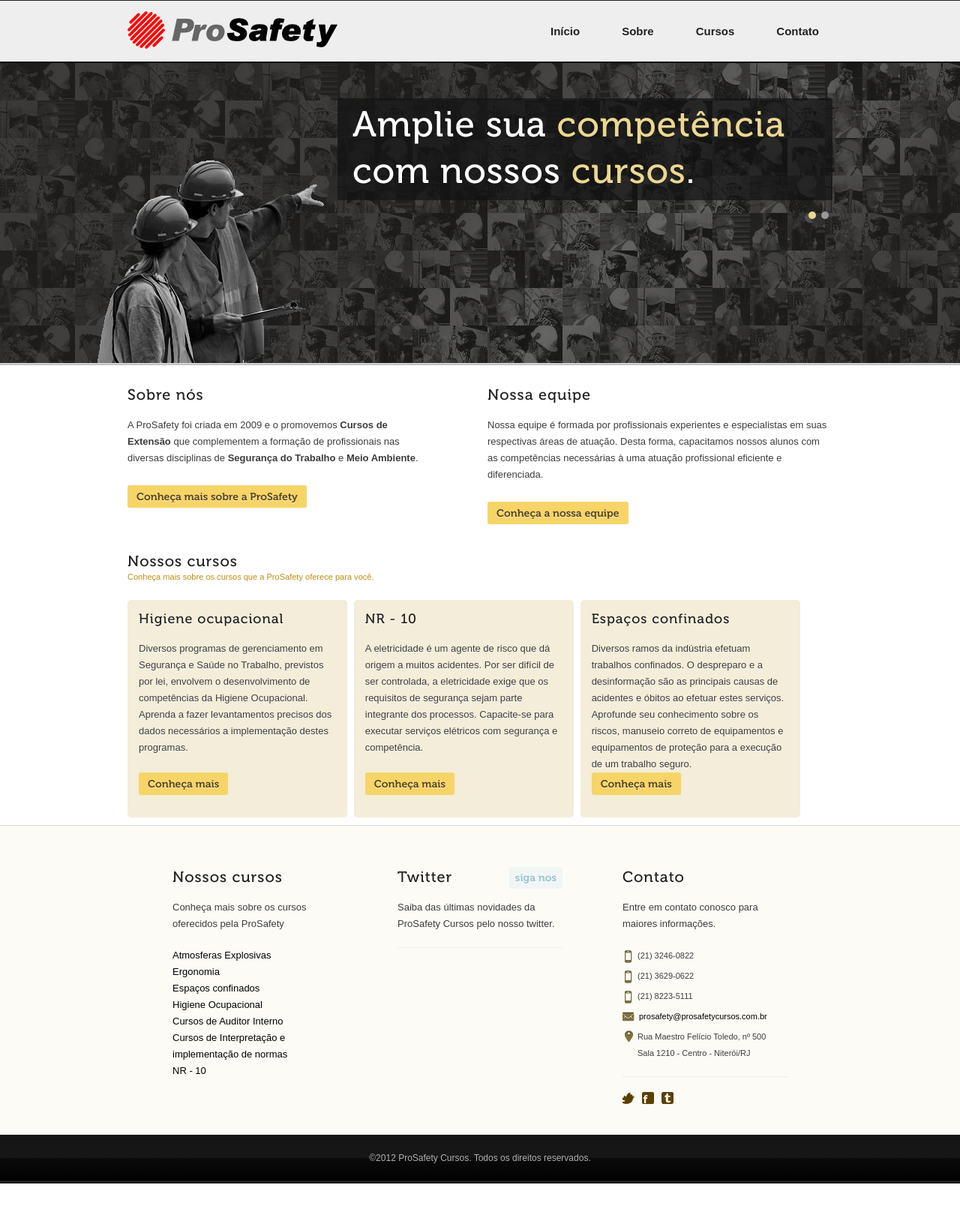
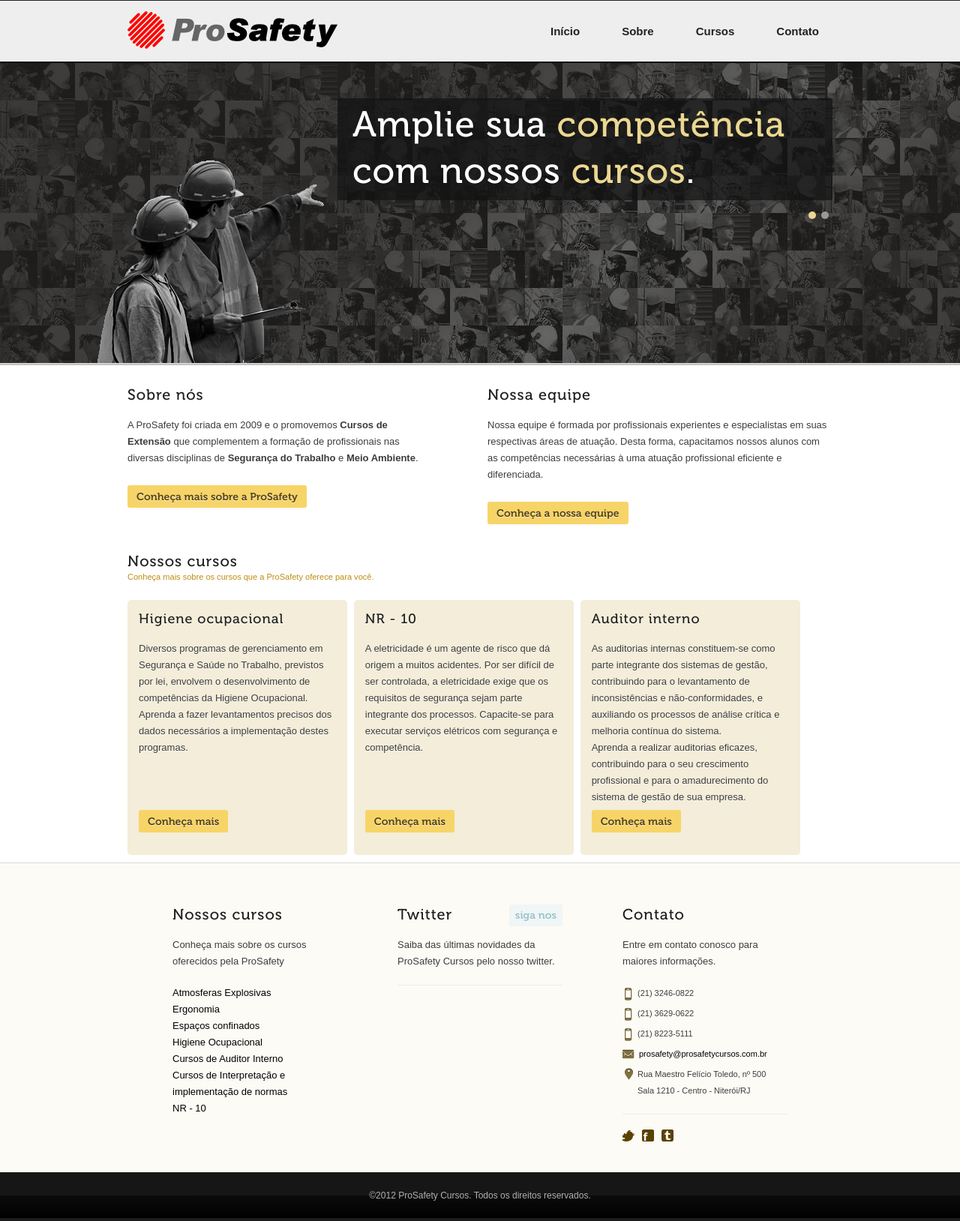
Before and after one commit to prosafetycursos/prosafetycursos.github.com, a Jekyll site: the page built from index.html, in a window 1280 px wide. Shown: the whole page at 75% size. Built offline with Jekyll 4.4.1, drawn with Linux system fonts in a browser that asks for light colours; the list of posts is cut into pages by our own code; before the commit the page ends 1578 px from its top, so only the background shows below that.

Commit message:
Pagina inicial mostrando curso de auditor interno

```diff
--- a/css/styles.css
+++ b/css/styles.css
@@ -3233,7 +3233,7 @@ background: url("../images/projekktorTheme/start.png") no-repeat center center t
   padding: 15px;
   border-radius: 5px;
   vertical-align: top;
-  height: 260px;
+  height: 310px;
   position: relative;
 }
 
--- a/index.html
+++ b/index.html
@@ -57,10 +57,11 @@ description: A ProSafety promovemo cursos de extenção que complementem a forma
               </p>
             </li>
             <li>
-              <h3>Espaços confinados</h3>
-              <p>Diversos ramos da indústria efetuam trabalhos confinados. O despreparo e a desinformação são as principais causas de acidentes e óbitos ao efetuar estes serviços. Aprofunde seu conhecimento sobre os riscos, manuseio correto de equipamentos e equipamentos de proteção para a execução de um trabalho seguro.</p>
+              <h3>Auditor interno</h3>
+              <p>As auditorias internas constituem-se como parte integrante dos sistemas de gestão, contribuindo para o levantamento de inconsistências e não-conformidades, e auxiliando os processos de análise crítica e melhoria contínua do sistema.<br/>
+              Aprenda a realizar auditorias eficazes, contribuindo para o seu crescimento profissional e para o amadurecimento do sistema de gestão de sua empresa.</p>
               <p class="conheca-mais">
-                <a class="button small yellow" href="/cursos/espacos-confinados.html">Conheça mais</a>
+                <a class="button small yellow" href="/cursos/#auditor-interno">Conheça mais</a>
               </p>
             </li>
           </ul>
```
